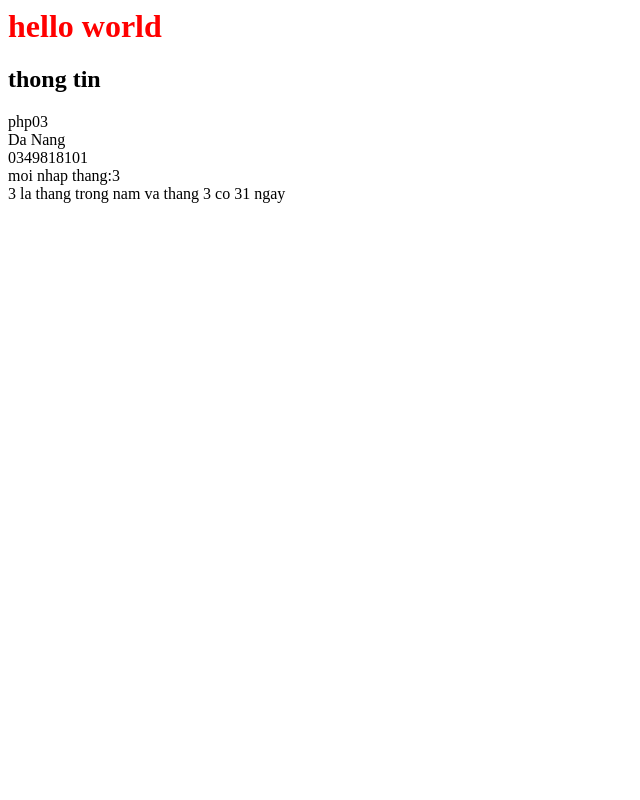
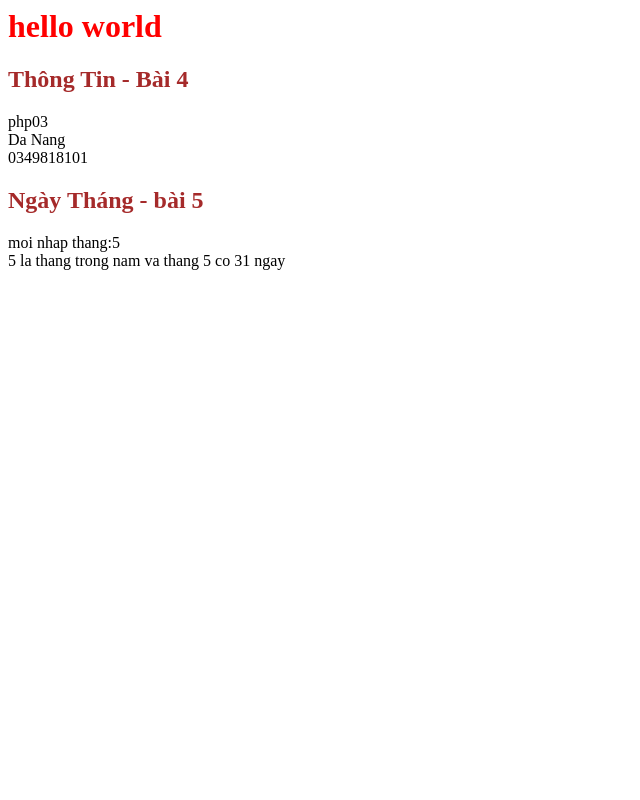
Before and after one commit to lehduc/19php03_php, a PHP site: page /hello.php in a window 1280 px wide. Shown: the whole page, without its empty margins (0-640 px from the left). Run offline with PHP 8.4, Linux system fonts and the light colour scheme.

Commit message:
Hellohihi

```diff
--- a/session1/hello/hello.php
+++ b/session1/hello/hello.php
@@ -1,7 +1,7 @@
 <?php
 	echo '<h1 style="color:red"> hello world</h1>';
 ?>
-<h2>thong tin</h2>
+<h2 style="color:brown" >Thông Tin -  Bài 4</h2>
 <?php
 	$userName = 'php03';
 	echo $userName;
@@ -47,8 +47,9 @@
 		}
 	}
 ?> -->
+<h2 style="color:brown" >Ngày Tháng - bài 5</h2>
 <?php
-	$i = 3;
+	$i = 5;
 	echo "moi nhap thang:" ;
 	echo $i;
 	echo "<br>";
```
